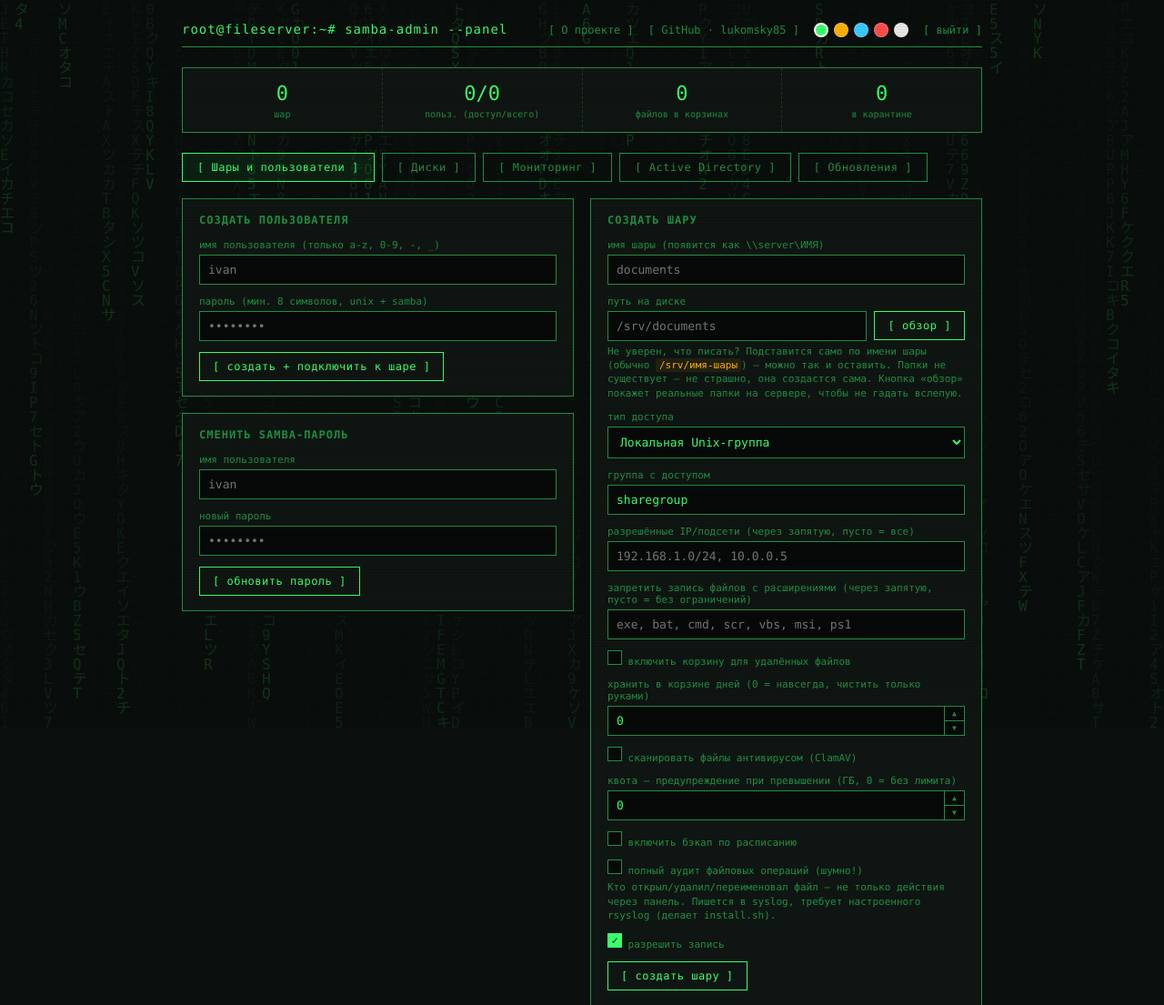
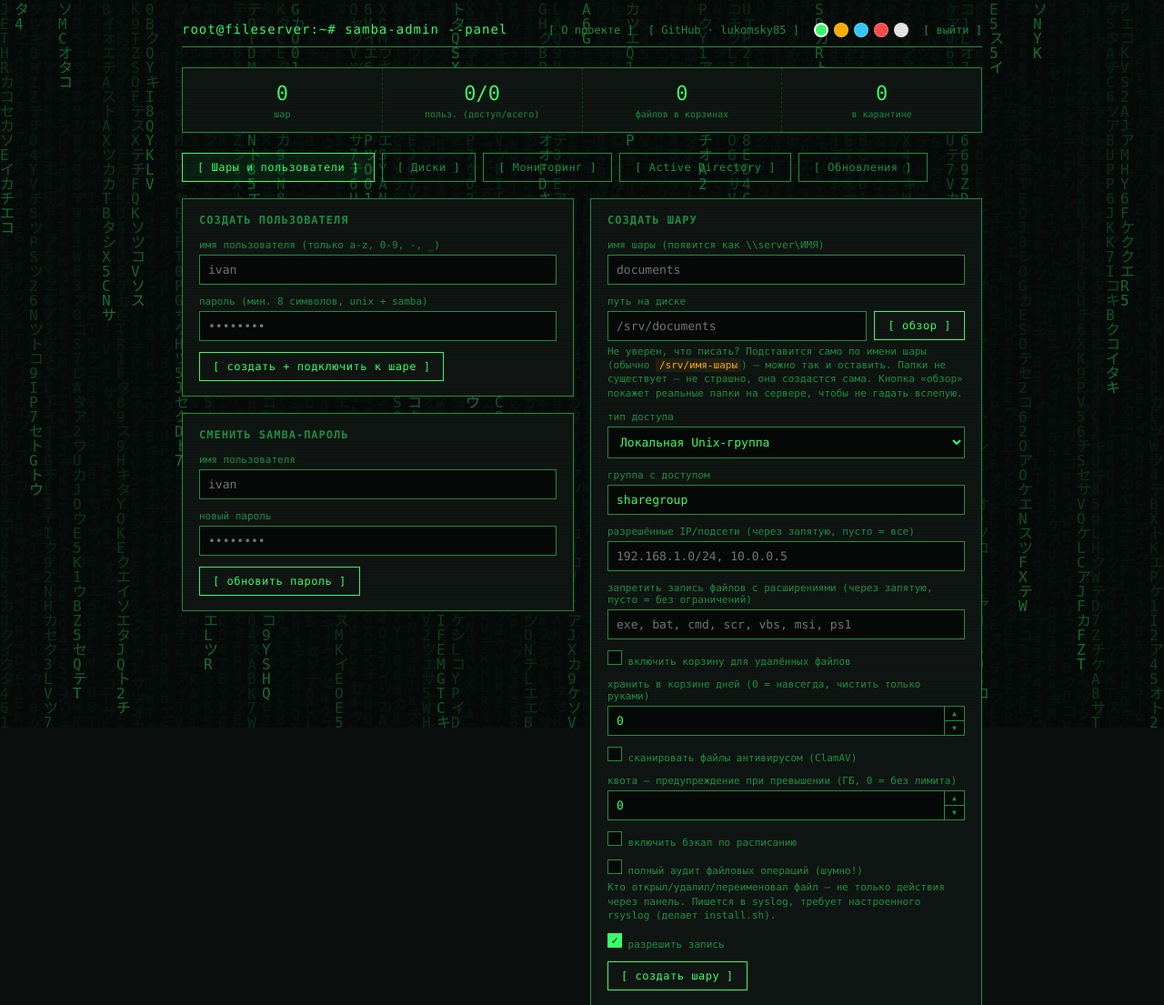
Before and after one commit to lukomsky85/samba-admin-panel, a Flask app: page / in a window 1280 px wide. Shown: the top 1105 px of the page at 91% size. Run offline with Flask 3, Linux system fonts and the light colour scheme; the visitor is signed in with stand-in values (Sample User, id 1); parts of the project's set-up code (start-up, migrations or seed data) failed here and were passed over; some libraries are stand-ins or nearby versions.

Commit message:
Release v1.3.9

```diff
--- a/templates/index.html
+++ b/templates/index.html
@@ -65,7 +65,7 @@
   #matrix-bg {
     position: fixed; inset: 0; z-index: -1;
     pointer-events: none;
-    opacity: 0.16;
+    opacity: 0.4;
   }
   @media (prefers-reduced-motion: reduce) {
     #matrix-bg { display: none; }
--- a/templates/login.html
+++ b/templates/login.html
@@ -30,7 +30,7 @@
   #matrix-bg {
     position: fixed; inset: 0; z-index: -1;
     pointer-events: none;
-    opacity: 0.16;
+    opacity: 0.4;
   }
   @media (prefers-reduced-motion: reduce) {
     #matrix-bg { display: none; }
```
